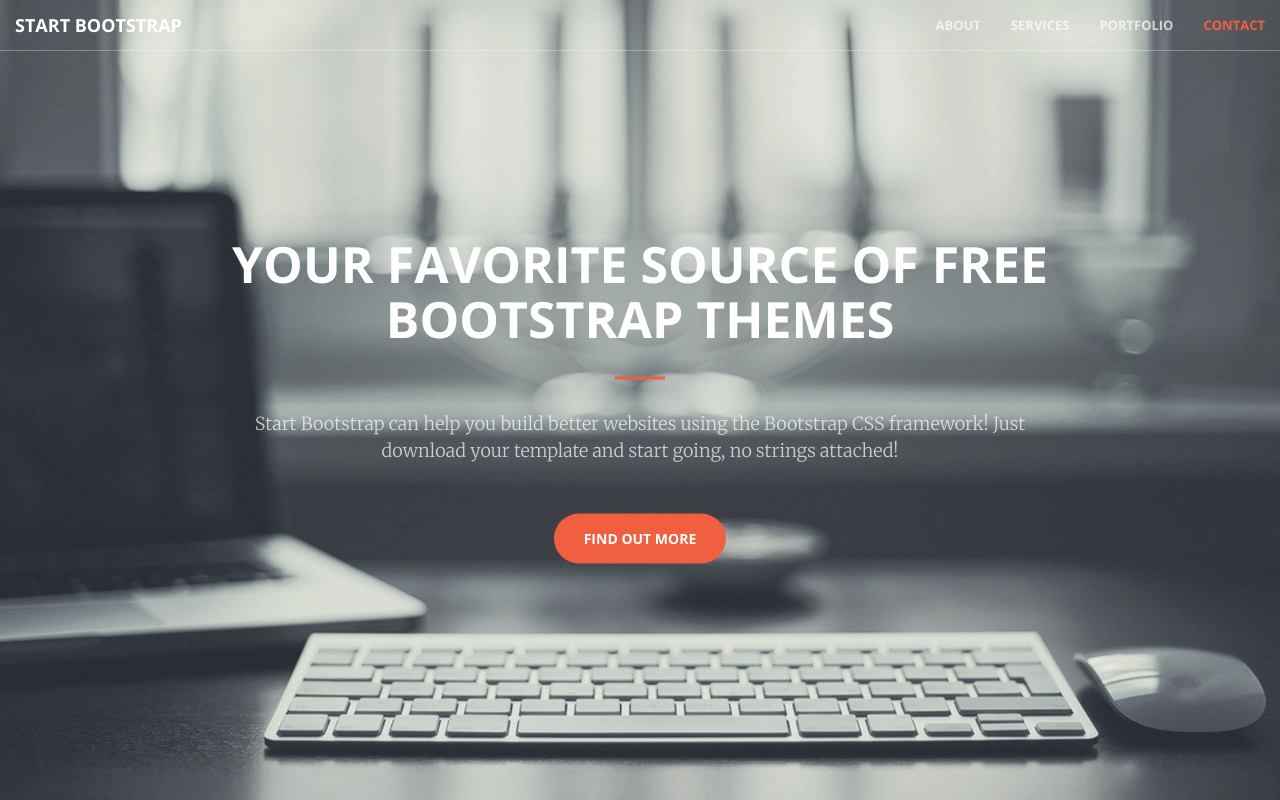
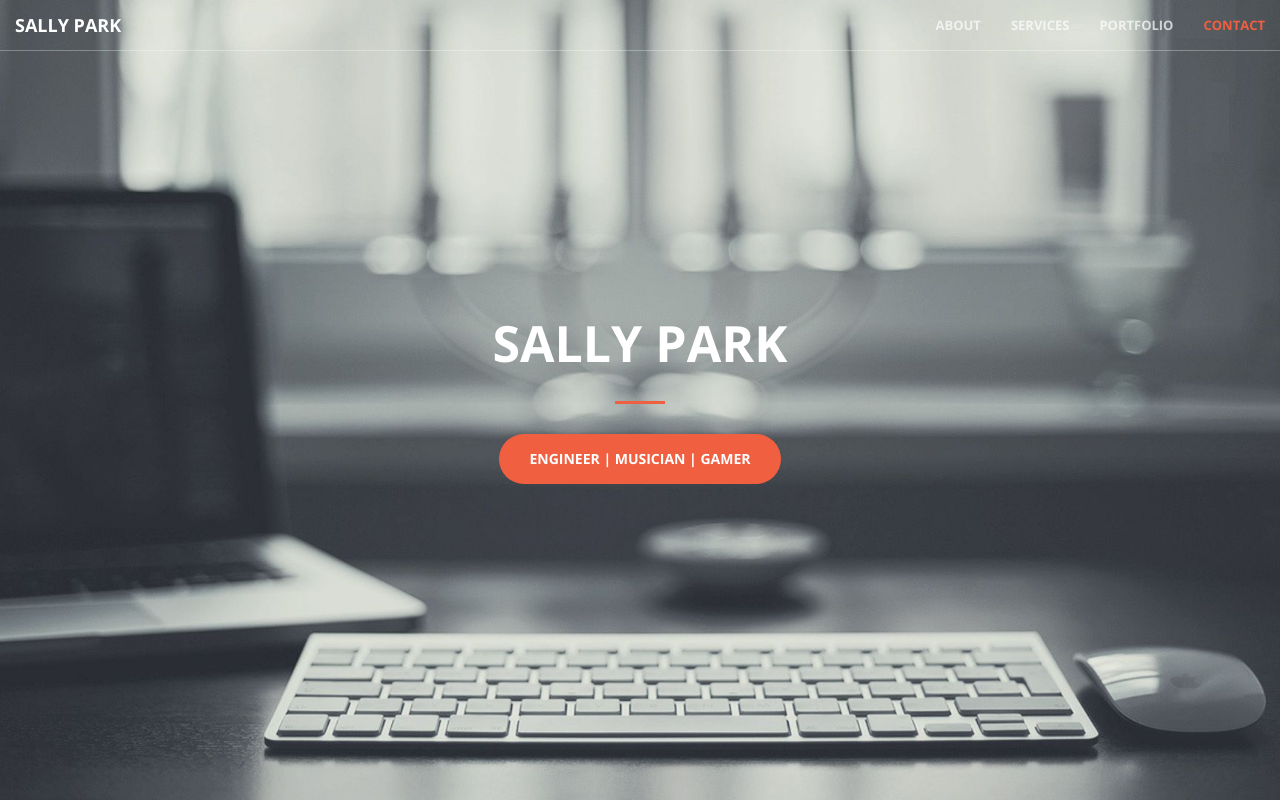
Before and after one commit to parkyngj/parkyngj.github.io, a website: page index.html in a window 1280 px wide. Shown: the top 800 px of the page. Drawn offline with nearby package versions, Linux system fonts and the light colour scheme.

Commit message:
Change header text

```diff
--- a/index.html
+++ b/index.html
@@ -9,7 +9,7 @@
     <meta name="description" content="">
     <meta name="author" content="">
 
-    <title>Creative - Start Bootstrap Theme</title>
+    <title>Sally Park</title>
 
     <!-- Bootstrap Core CSS -->
     <link href="vendor/bootstrap/css/bootstrap.min.css" rel="stylesheet">
@@ -43,7 +43,7 @@
                 <button type="button" class="navbar-toggle collapsed" data-toggle="collapse" data-target="#bs-example-navbar-collapse-1">
                     <span class="sr-only">Toggle navigation</span> Menu <i class="fa fa-bars"></i>
                 </button>
-                <a class="navbar-brand page-scroll" href="#page-top">Start Bootstrap</a>
+                <a class="navbar-brand page-scroll" href="#page-top">Sally Park</a>
             </div>
 
             <!-- Collect the nav links, forms, and other content for toggling -->
@@ -71,10 +71,10 @@
     <header>
         <div class="header-content">
             <div class="header-content-inner">
-                <h1 id="homeHeading">Your Favorite Source of Free Bootstrap Themes</h1>
+                <h1 id="homeHeading">Sally Park</h1>
                 <hr>
-                <p>Start Bootstrap can help you build better websites using the Bootstrap CSS framework! Just download your template and start going, no strings attached!</p>
-                <a href="#about" class="btn btn-primary btn-xl page-scroll">Find Out More</a>
+                <!-- <p>Start Bootstrap can help you build better websites using the Bootstrap CSS framework! Just download your template and start going, no strings attached!</p> -->
+                <a href="#about" class="btn btn-primary btn-xl page-scroll">Engineer | Musician | Gamer</a>
             </div>
         </div>
     </header>
```
